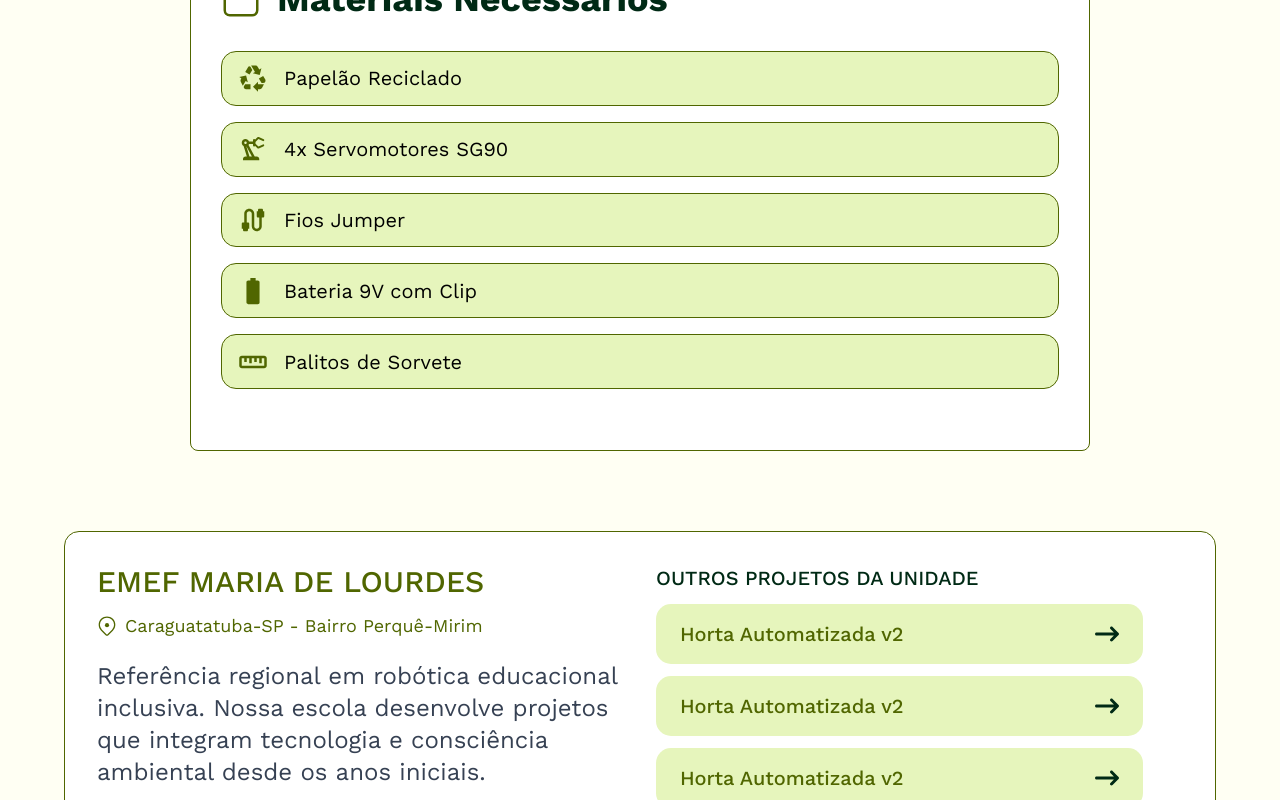
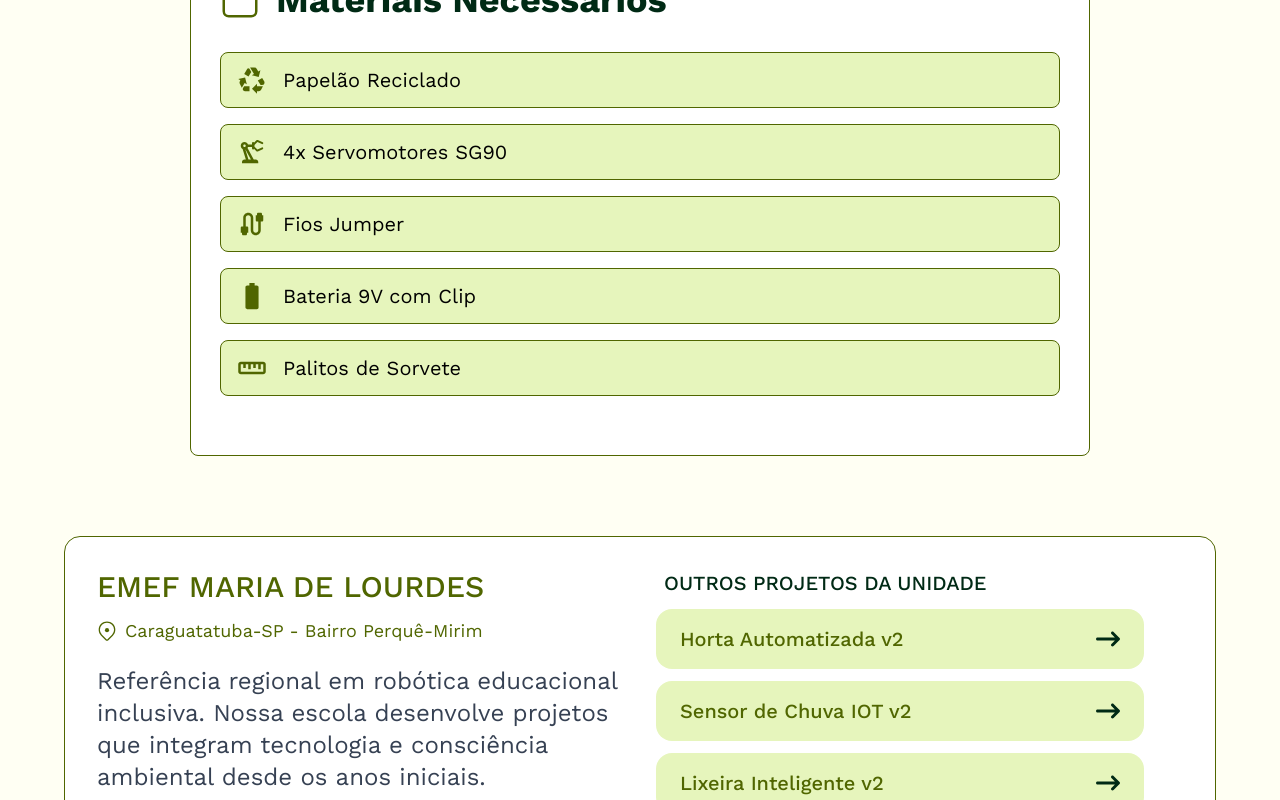
Before and after one commit to robotica-caragua/robotica-frontend, a Next.js app: page /detalhesTutorial in a window 1280 px wide. Shown: the part 960-1760 px from the top of the page. Built offline with nearby package versions, Linux system fonts and the light colour scheme.

Commit message:
feat: Add Material and Project components for better structure in DetalhesTutorial

```diff
--- a/src/app/detalhesTutorial/page.js
+++ b/src/app/detalhesTutorial/page.js
@@ -7,6 +7,8 @@ import { GoLocation } from 'react-icons/go'
 
 import { Header } from '@/components/Header'
 import { Footer } from '@/components/Footer'
+import { Material } from '@/components/Material'
+import { Project } from '@/components/Project'
 
 export default function DetalhesTutorial() {
   return (
@@ -14,14 +16,11 @@ export default function DetalhesTutorial() {
       <Header />
 
       <div className="flex min-h-screen w-full flex-col items-center justify-center gap-20 mt-20 px-4">
-        <div
-          className="border border-verde-musgo justify-center items-center flex-col gap-4 flex rounded-lg p-6 w-full max-w-[900px] bg-white"
-          style={{ height: '629px' }}
-        >
+        <div className="border border-verde-musgo justify-center items-center flex-col gap-4 flex rounded-lg p-6 w-full max-w-225 h-158 bg-white">
           <h1 className="text-verde-musgo font-bold text-3xl md:text-4xl text-center md:text-left w-full max-w-3xl">
             BRAÇO ROBÓTICO DE PAPELÃO
           </h1>
-          <video className="w-full max-w-[800px] min-h-[450px] rounded-md" controls>
+          <video className="w-full max-w-200 min-h-113 rounded-md" controls>
             <source src="/video-exemplo.mp4" type="video/mp4" />
             Seu navegador não suporta a tag de vídeo.
           </video>
@@ -30,69 +29,48 @@ export default function DetalhesTutorial() {
           </p>
         </div>
 
-        <div
-          className="border border-verde-musgo justify-center items-center flex-col gap-4 flex rounded-lg p-6 w-full max-w-[900px] bg-white"
-          style={{ height: '534px' }}
-        >
-          <div className="flex items-center gap-4 w-full max-w-[838px] mb-4">
+        <div className="border border-verde-musgo justify-center items-center flex-col h-134 gap-4 flex rounded-lg p-6 w-full max-w-225 bg-white">
+          <div className="flex items-center gap-4 w-full max-w-210 mb-4">
             <BsArchive className="fill-verde-musgo" size={40} />
             <h1 className="text-verde-escuro font-bold text-3xl md:text-4xl">
               Materiais Necessários
             </h1>
           </div>
 
-          <div className="flex flex-col gap-4 w-full max-w-[838px]">
-            <div
-              className="flex items-center border border-verde-musgo px-4 bg-[var(--color-verde-pastel)]"
-              style={{ height: '54.88px', borderRadius: '15px' }}
-            >
-              <MdOutlineRecycling className="fill-verde-musgo flex-shrink-0" size={30} />
+          <div className="flex flex-col gap-4 w-full max-w-210">
+            <Material>
+              <MdOutlineRecycling className="fill-verde-musgo shrink-0" size={30} />
               <p className="text-xl ms-4">Papelão Reciclado</p>
-            </div>
-            <div
-              className="flex items-center border border-verde-musgo px-4 bg-[var(--color-verde-pastel)]"
-              style={{ height: '54.88px', borderRadius: '15px' }}
-            >
-              <MdOutlinePrecisionManufacturing
-                className="fill-verde-musgo flex-shrink-0"
-                size={30}
-              />
+            </Material>
+
+            <Material>
+              <MdOutlinePrecisionManufacturing className="fill-verde-musgo shrink-0" size={30} />
               <p className="text-xl ms-4">4x Servomotores SG90</p>
-            </div>
-            <div
-              className="flex items-center border border-verde-musgo px-4 bg-[var(--color-verde-pastel)]"
-              style={{ height: '54.88px', borderRadius: '15px' }}
-            >
-              <MdCable className="fill-verde-musgo flex-shrink-0" size={30} />
+            </Material>
+
+            <Material>
+              <MdCable className="fill-verde-musgo shrink-0" size={30} />
               <p className="text-xl ms-4">Fios Jumper</p>
-            </div>
-            <div
-              className="flex items-center border border-verde-musgo px-4 bg-[var(--color-verde-pastel)]"
-              style={{ height: '54.88px', borderRadius: '15px' }}
-            >
-              <IoMdBatteryFull className="fill-verde-musgo flex-shrink-0" size={30} />
+            </Material>
+
+            <Material>
+              <IoMdBatteryFull className="fill-verde-musgo shrink-0" size={30} />
               <p className="text-xl ms-4">Bateria 9V com Clip</p>
-            </div>
-            <div
-              className="flex items-center border border-verde-musgo px-4 bg-[var(--color-verde-pastel)]"
-              style={{ height: '54.88px', borderRadius: '15px' }}
-            >
-              <BiRuler className="fill-verde-musgo flex-shrink-0" size={30} />
+            </Material>
+
+            <Material>
+              <BiRuler className="fill-verde-musgo shrink-0" size={30} />
               <p className="text-xl ms-4">Palitos de Sorvete</p>
-            </div>
+            </Material>
           </div>
         </div>
-
-        <div
-          className="border border-verde-musgo mb-40 gap-8 rounded-[15px] flex flex-col md:flex-row justify-between p-8 w-full max-w-[1152px] bg-white"
-          style={{ minHeight: '345px' }}
-        >
+        <div className="border border-verde-musgo mb-40 gap-8 rounded-2xl min-h-86 flex flex-col md:flex-row justify-between p-8 w-full max-w-6xl bg-white">
           <div className="flex flex-col gap-3 w-full md:w-1/2">
             <h3 className="text-verde-musgo font-medium text-2xl md:text-3xl">
               EMEF MARIA DE LOURDES
             </h3>
             <div className="flex items-center text-verde-musgo">
-              <GoLocation className="fill-verde-musgo flex-shrink-0 mr-2" size={20} />
+              <GoLocation className="fill-verde-musgo shrink-0 mr-2" size={20} />
               <p className="text-lg">Caraguatatuba-SP - Bairro Perquê-Mirim</p>
             </div>
             <p className="text-xl md:text-2xl text-gray-700 mt-2">
@@ -102,28 +80,19 @@ export default function DetalhesTutorial() {
           </div>
 
           <div className="flex flex-col gap-3 w-full md:w-1/2">
-            <p className="text-verde-escuro font-medium text-xl">OUTROS PROJETOS DA UNIDADE</p>
-            <div
-              className="flex items-center justify-between px-6 bg-[var(--color-verde-pastel)] w-full max-w-[487px]"
-              style={{ height: '60px', borderRadius: '15px' }}
-            >
+            <p className="text-verde-escuro font-medium ms-2 text-xl">OUTROS PROJETOS DA UNIDADE</p>
+            <Project>
               <p className="text-verde-musgo text-xl font-medium">Horta Automatizada v2</p>
               <FaArrowRightLong className="fill-verde-escuro" size={24} />
-            </div>
-            <div
-              className="flex items-center justify-between px-6 bg-[var(--color-verde-pastel)] w-full max-w-[487px]"
-              style={{ height: '60px', borderRadius: '15px' }}
-            >
-              <p className="text-verde-musgo text-xl font-medium">Horta Automatizada v2</p>
+            </Project>
+            <Project>
+              <p className="text-verde-musgo text-xl font-medium">Sensor de Chuva IOT v2</p>
               <FaArrowRightLong className="fill-verde-escuro" size={24} />
-            </div>
-            <div
-              className="flex items-center justify-between px-6 bg-[var(--color-verde-pastel)] w-full max-w-[487px]"
-              style={{ height: '60px', borderRadius: '15px' }}
-            >
-              <p className="text-verde-musgo text-xl font-medium">Horta Automatizada v2</p>
+            </Project>
+            <Project>
+              <p className="text-verde-musgo text-xl font-medium">Lixeira Inteligente v2</p>
               <FaArrowRightLong className="fill-verde-escuro" size={24} />
-            </div>
+            </Project>
           </div>
         </div>
       </div>
--- /dev/null
+++ b/src/components/Material.js
@@ -0,0 +1,7 @@
+export function Material({ children }) {
+  return (
+    <div className="flex items-center border border-verde-musgo h-14 rounded-lg px-4 bg-verde-pastel">
+      {children}
+    </div>
+  )
+}
--- /dev/null
+++ b/src/components/Project.js
@@ -0,0 +1,7 @@
+export function Project({ children }) {
+  return (
+    <div className="flex items-center justify-between h-15 rounded-2xl px-6 bg-verde-pastel w-full max-w-122">
+      {children}
+    </div>
+  )
+}
```
